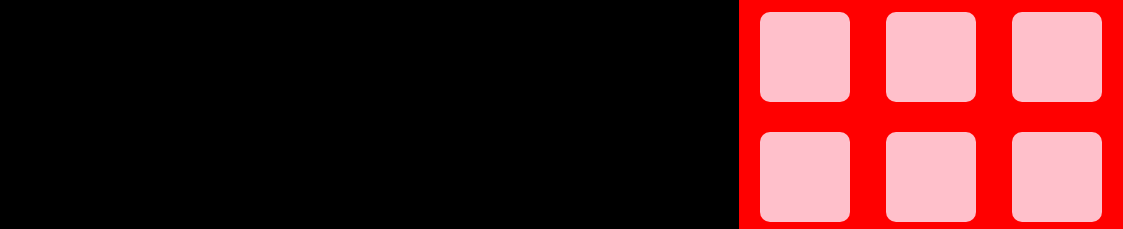
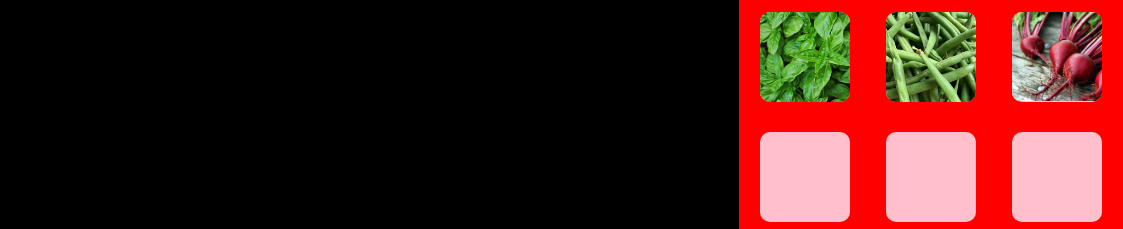
Before and after one commit to dreamdivine/Garden_Calendar, a website: page index.html in a window 1280 px wide. Shown: the part 183-412 px from the top of the page, 157-1280 px from the left. Drawn offline with Linux system fonts and the light colour scheme.

Commit message:
added six pictures to the box

```diff
--- a/index.html
+++ b/index.html
@@ -58,13 +58,13 @@
             <div class="asparagus"><img src="images/asparagus.png"></div>
         </div>
         <div class="vegetables">
-            <div class="basil"></div>
+            <div class="basil"><img src="images/basil.jpeg"></div>
         </div>
         <div class="vegetables">
-           <div class="beans"></div>
+           <div class="beans"><img src="images/beans.jpeg"></div>
         </div>
         <div class="vegetables">
-            <div class="beets"></div>
+            <div class="beets"><img src="images/beets.jpeg"></div>
         </div>
         <div class="vegetables">
             <div class="bokChoy"></div>
```
Also changed, not shown: images/basil.jpeg (added), images/basil.webp (deleted).
